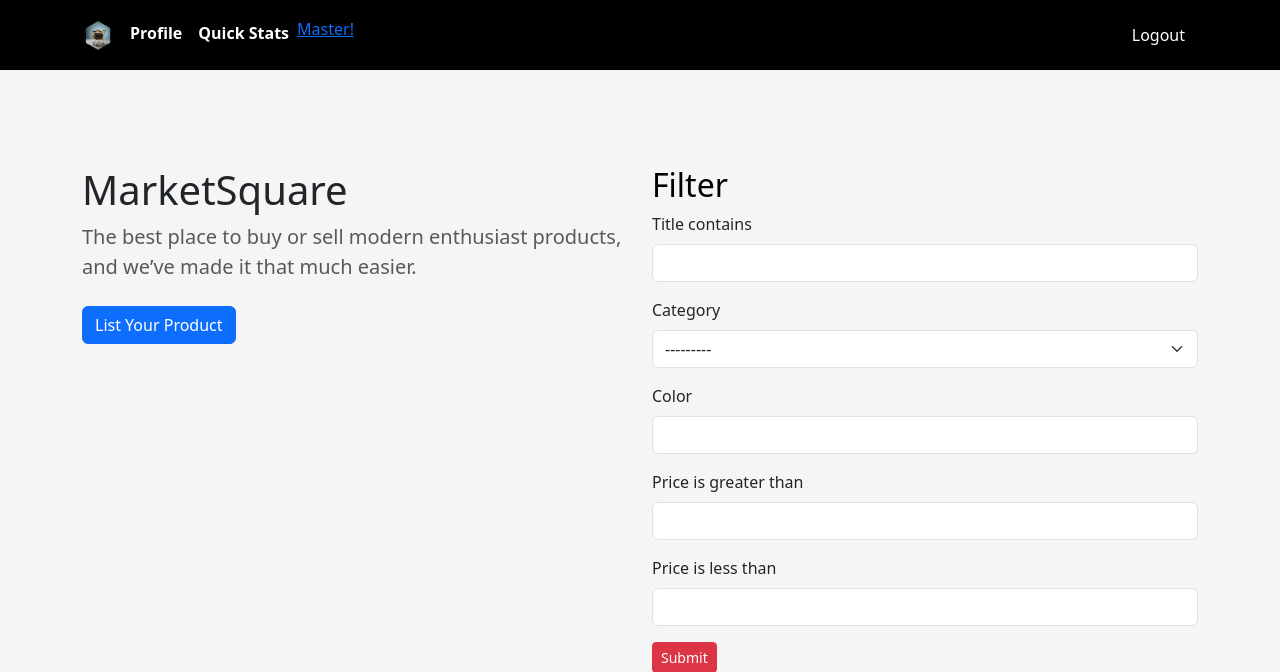
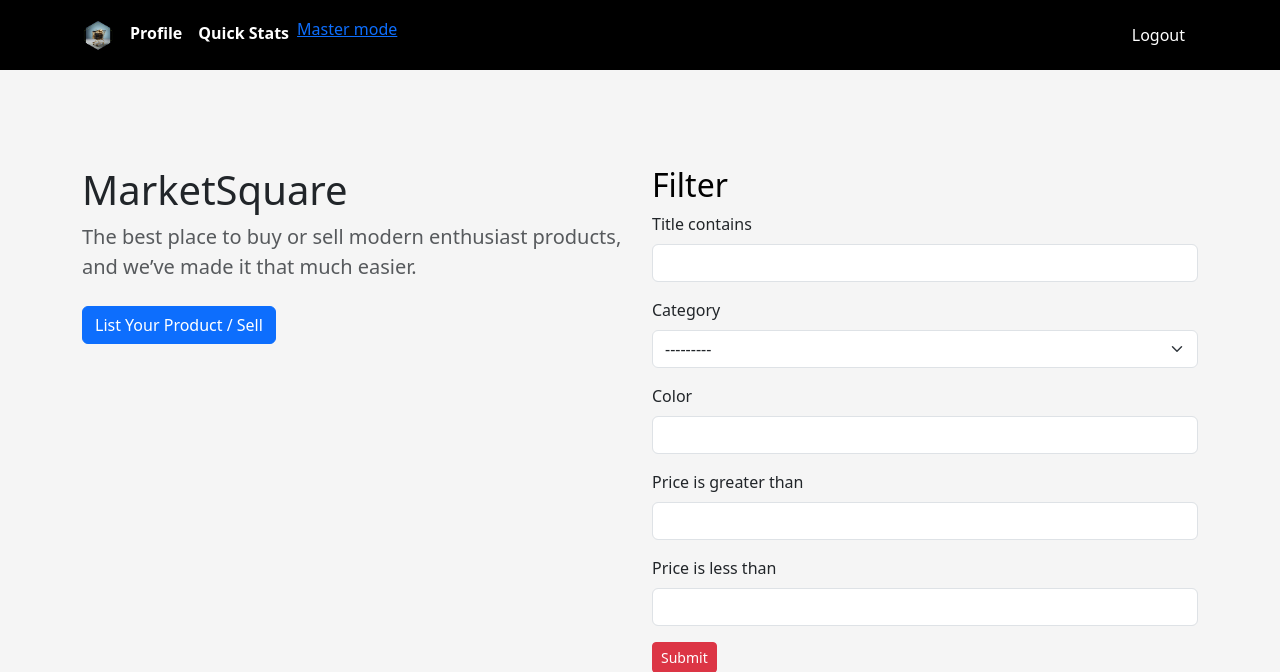
Before and after one commit to N1khilM/marketsquare, a Django app: page /home/ in a window 1280 px wide. Shown: the top 672 px of the page. Run offline with Django 5.2, Linux system fonts and the light colour scheme; the visitor is signed in with stand-in values (Sample User, id 1); data that the repository does not hold is empty; some libraries are stand-ins or nearby versions.

Commit message:
changed titles for selling and admin mode

```diff
--- a/marketsquare/templates/base/base.html
+++ b/marketsquare/templates/base/base.html
@@ -73,7 +73,7 @@
               </a>
             </li>
             <li>
-              <a href="/admin/" class="button admin-button">Master!</a>
+              <a href="/admin/" class="button admin-button">Master mode</a>
             </li>
             {%endif%}
           </ul>
--- a/marketsquare/templates/views/home.html
+++ b/marketsquare/templates/views/home.html
@@ -12,7 +12,7 @@
           made it that much easier.
         </p>
         <a href="{% url 'list' %}" class="btn btn-primary my-2"
-          >List Your Product</a
+          >List Your Product / Sell</a
         >
       </div>
       <div class="col-lg-6 col-md-8 mx-auto">
```
